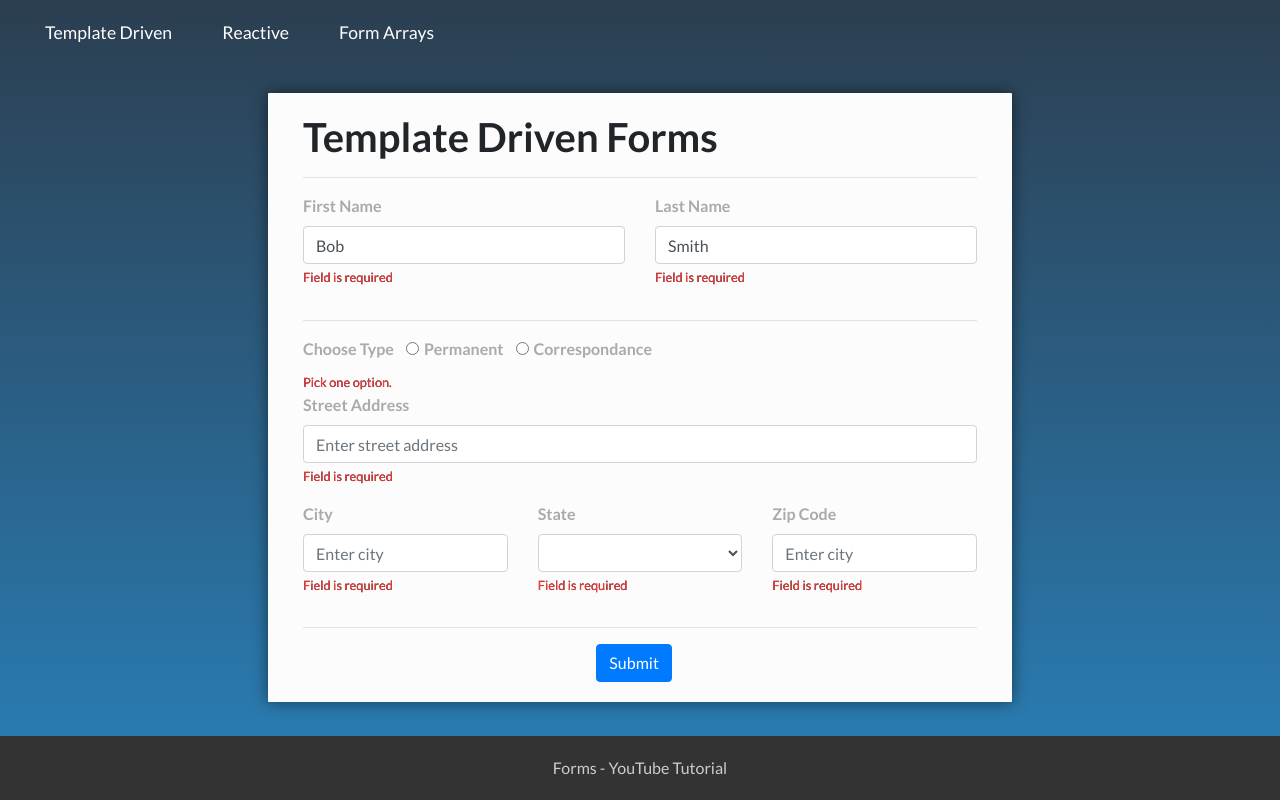
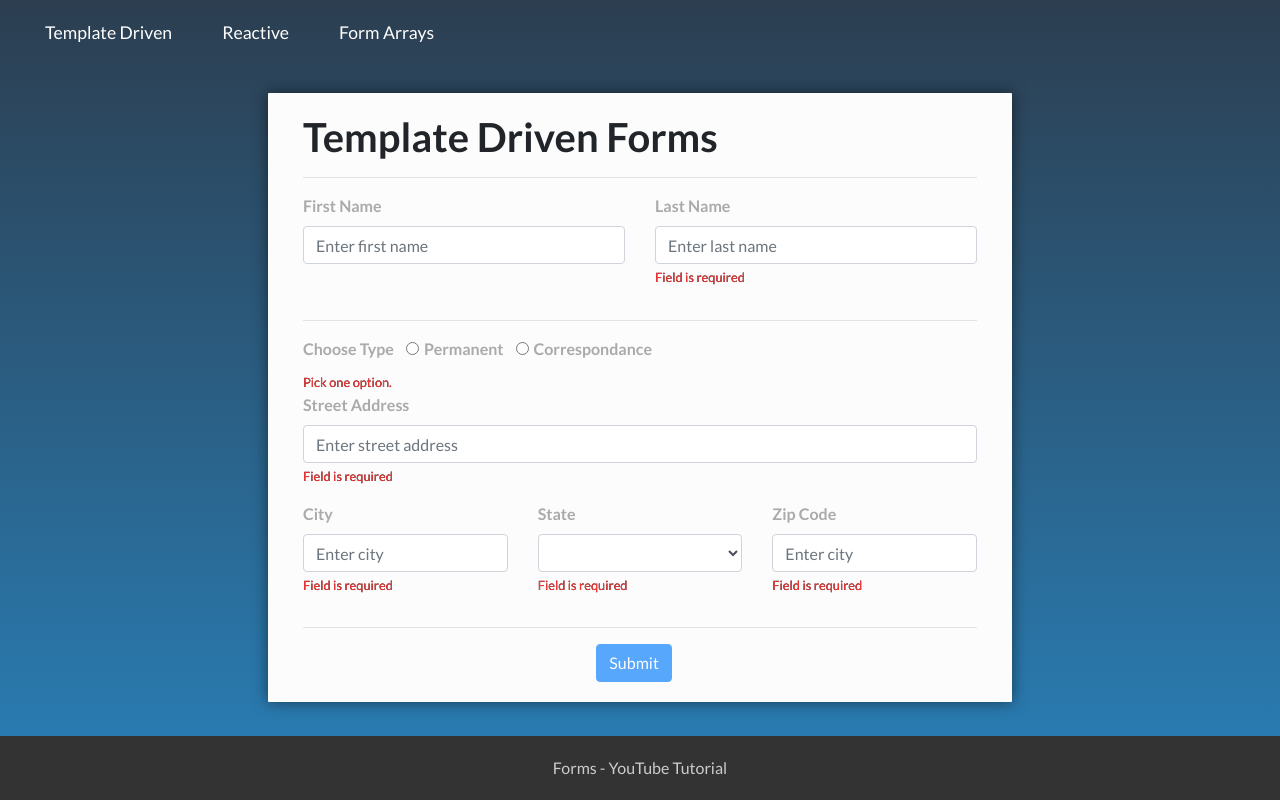
Before and after one commit to Jatin-Madaan/Angular-Forms, an Angular app: page /template in a window 1280 px wide. Built offline with nearby package versions, Linux system fonts and the light colour scheme; what ngx-highlightjs would draw is missing.

Commit message:
Template Driven Validation

```diff
--- a/src/app/forms/template-sample/template-sample.component.html
+++ b/src/app/forms/template-sample/template-sample.component.html
@@ -18,14 +18,23 @@
           <div class="col">
             <div class="form-group">
               <label for="fnText">First Name</label>
-              <input type="text" ngModel name="firstName" class="form-control" [(ngModel)]="user.fname" id="fnText" placeholder="Enter first name">
-              <small id="fnHelp" class="form-text custom-invalid-feedback">Field is required</small>
+              <input type="text" ngModel name="firstName"
+                #firstName="ngModel"
+               [ngClass]="{'form-control': true,
+               'is-invalid': !firstName?.valid && firstName?.touched,
+                'is-valid' : firstName?.valid && firstName?.touched }"
+               id="fnText" placeholder="Enter first name" minlength="2" required>
+              <small id="fnHelp" *ngIf="firstName?.errors?.required && firstName?.touched"
+              class="form-text custom-invalid-feedback">Field is required</small>
+              <small id="fnHelp" *ngIf="firstName?.errors?.minlength && firstName?.touched"
+              class="form-text custom-invalid-feedback">Field is required atleast 2 characters</small>
             </div>
           </div>
           <div class="col">
             <div class="form-group">
               <label for="lnText">Last Name</label>
-              <input type="text" ngModel name="lastName" class="form-control" [(ngModel)]="user.lname" id="lnText" placeholder="Enter last name">
+              <input type="text" ngModel name="lastName" class="form-control"
+               id="lnText" placeholder="Enter last name" minlength="2" required>
               <small id="fnHelp" class="form-text custom-invalid-feedback">Field is required</small>
             </div>
           </div>
@@ -101,7 +110,7 @@
         <!-- final action buttons -->
         <div class="row justify-content-center">
           <div class="col-2">
-            <button type="button" class="btn btn-primary" (click)="submitHandler(myForm)">Submit</button>
+            <button type="button" class="btn btn-primary" (click)="submitHandler(myForm)" [disabled]="!myForm.form.valid">Submit</button>
           </div>
         </div>
       </div>
```
